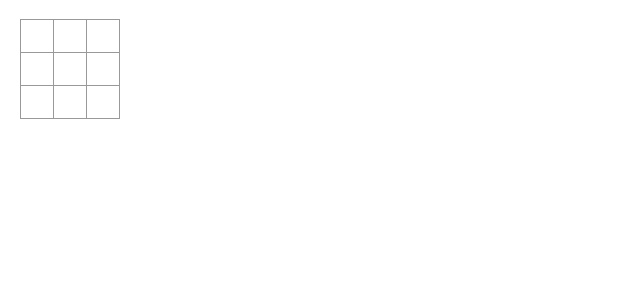
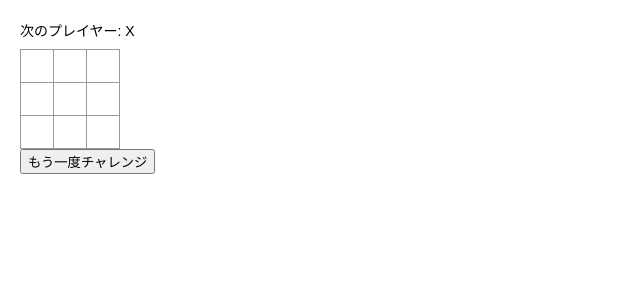
Before and after one commit to recursion-red-team/git-workshop, a React (Create React App) app in the folder game/: page / in a window 1280 px wide. Shown: the top 300 px of the page, without its empty margins (0-640 px from the left). Built offline with nearby package versions, Linux system fonts and the light colour scheme.

Commit message:
コメントアウト削除 #8

```diff
--- a/game/src/components/Board.jsx
+++ b/game/src/components/Board.jsx
@@ -4,9 +4,9 @@ import Square from "./Square";
 const Board = () => {
   const [squareList, setSquareList] = useState(Array(9).fill(null));
   const [xIsNext, setXIsNext] = useState(true);
-  // const [playCount, setPlayCount] = useState(0);
+  const [playCount, setPlayCount] = useState(0);
 
-  // const MAX_PLAY_COUNT = 9;
+  const MAX_PLAY_COUNT = 9;
 
   /**
    * マス目クリック時
@@ -14,10 +14,10 @@ const Board = () => {
    */
   const handleClick = (index) => {
     const squares = squareList.slice();
-    // if (calculateWinner(squares) || squares[index]) {
-    //   return;
-    // }
-    // setPlayCount((previousCount) => previousCount + 1);
+    if (calculateWinner(squares) || squares[index]) {
+      return;
+    }
+    setPlayCount((previousCount) => previousCount + 1);
 
     squares[index] = xIsNext ? "X" : "O";
 
@@ -43,56 +43,56 @@ const Board = () => {
    * 勝者/次のプレイヤーを表示
    * @returns {string}
    */
-  // const getWinner = () => {
-  //   const winner = calculateWinner(squareList);
-  //   if (winner) {
-  //     return "勝者: " + winner;
-  //   } else if (playCount === MAX_PLAY_COUNT) {
-  //     return "引き分けです";
-  //   } else {
-  //     return "次のプレイヤー: " + (xIsNext ? "X" : "O");
-  //   }
-  // };
+   const getWinner = () => {
+    const winner = calculateWinner(squareList);
+    if (winner) {
+      return "勝者: " + winner;
+    } else if (playCount === MAX_PLAY_COUNT) {
+      return "引き分けです";
+    } else {
+      return "次のプレイヤー: " + (xIsNext ? "X" : "O");
+    }
+   };
 
   /**
    * 勝敗を計算する
    * @param {array} resultSquares
    * @returns {string|null}
    */
-  // const calculateWinner = (resultSquares) => {
-  //   const lines = [
-  //     [0, 1, 2],
-  //     [3, 4, 5],
-  //     [6, 7, 8],
-  //     [0, 3, 6],
-  //     [1, 4, 7],
-  //     [2, 5, 8],
-  //     [0, 4, 8],
-  //     [2, 4, 6],
-  //   ];
+   const calculateWinner = (resultSquares) => {
+    const lines = [
+      [0, 1, 2],
+      [3, 4, 5],
+      [6, 7, 8],
+      [0, 3, 6],
+      [1, 4, 7],
+      [2, 5, 8],
+      [0, 4, 8],
+      [2, 4, 6],
+    ];
 
-  //   for (let i = 0; i < lines.length; i++) {
-  //     const [a, b, c] = lines[i];
-  //     if (
-  //       resultSquares[a] &&
-  //       resultSquares[a] === resultSquares[b] &&
-  //       resultSquares[a] === resultSquares[c]
-  //     ) {
-  //       return resultSquares[a];
-  //     }
-  //   }
-  //   return null;
-  // };
+    for (let i = 0; i < lines.length; i++) {
+     const [a, b, c] = lines[i];
+     if (
+       resultSquares[a] &&
+       resultSquares[a] === resultSquares[b] &&
+       resultSquares[a] === resultSquares[c]
+     ) {
+       return resultSquares[a];
+     }
+    }
+    return null;
+   };
 
   //　全てを初期化する
-  // const resetAll = () => {
-  //   setSquareList(Array(9).fill(null));
-  //   setXIsNext(true);
-  // };
+  const resetAll = () => {
+    setSquareList(Array(9).fill(null));
+    setXIsNext(true);
+  };
 
   return (
     <div>
-      {/* <div className="status">{getWinner()}</div> */}
+      { <div className="status">{getWinner()}</div> }
       <div className="board-row">
         {renderSquare(0)}
         {renderSquare(1)}
@@ -108,7 +108,7 @@ const Board = () => {
         {renderSquare(7)}
         {renderSquare(8)}
       </div>
-      {/* <button onClick={() => resetAll()}>もう一度チャレンジ</button> */}
+      { <button onClick={() => resetAll()}>もう一度チャレンジ</button> }
     </div>
   );
 };
```
